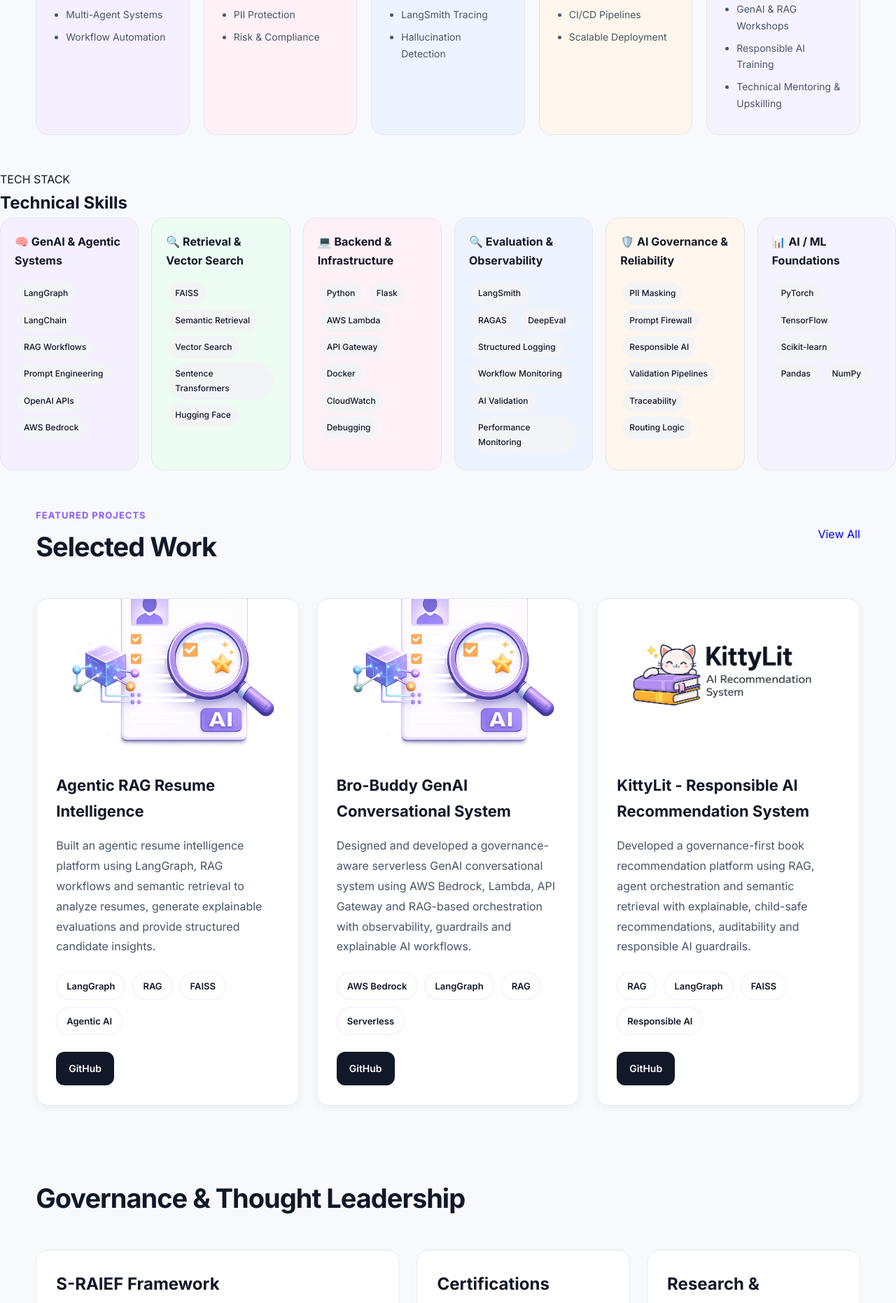
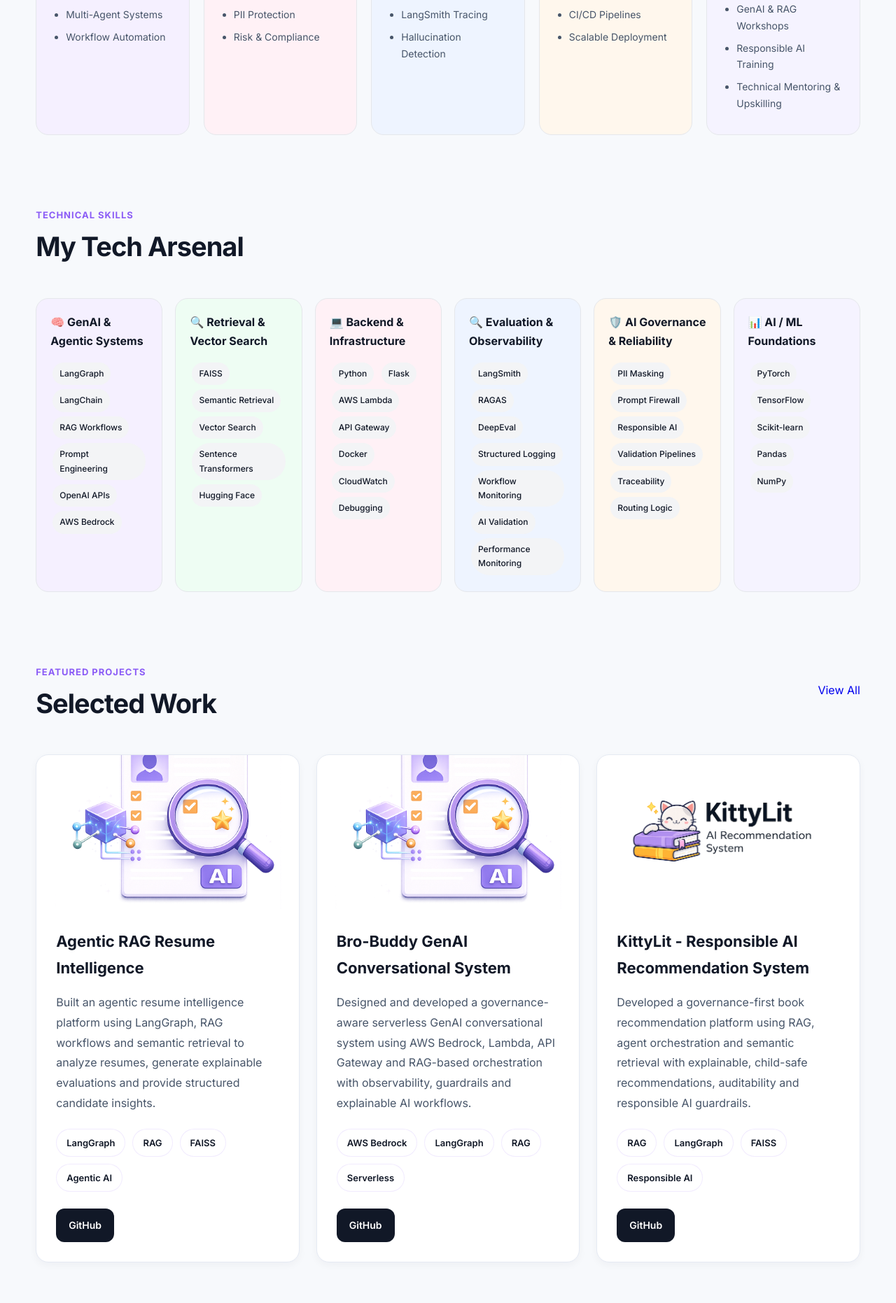
Before and after one commit to suganyaGaurav/suganya_portfolio, a Flask app: page / in a window 1280 px wide. Shown: the part 1357-3219 px from the top of the page at 70% size. Run offline with Flask 3, Linux system fonts and the light colour scheme.

Commit message:
Update index.html

```diff
--- a/templates/index.html
+++ b/templates/index.html
@@ -102,7 +102,7 @@
 
                     </p>
 
-                    <a href="YOUR_LIVE_DEMO_LINK"
+                    <a href="https://suganyagaurav.github.io/Bro-Buddy-Serverless-GenAI-Conversational-System-AWS-/"
                        target="_blank"
                        rel="noopener noreferrer"
                        class="hero-demo-btn">
@@ -174,7 +174,6 @@
 <!-- ========================================= -->
 <!-- SERVICES SECTION -->
 <!-- ========================================= -->
-
 
 
     <section class="services-section" id="services">
@@ -299,11 +298,24 @@
 <!-- ========================================= -->
 <!-- TECHNICAL SKILLS SECTION -->
 <!-- ========================================= -->
-   <div class="skills-title">
 
-        <span>TECH STACK</span>
+     <section class="skills-section" id="skills">
 
-        <h2>Technical Skills</h2>
+    <div class="container">
+
+        <div class="section-header">
+
+            <div>
+
+                <span class="section-tag">
+                    TECHNICAL SKILLS
+                </span>
+
+                <h2 class="section-heading">
+                    My Tech Arsenal
+                </h2>
+
+            </div>
 
         </div>
 
@@ -398,10 +410,13 @@
                     <span>NumPy</span>
                 </div>
 
+        </div>
+        <!-- END TECH GRID -->
 
     </div>
+    <!-- END CONTAINER -->
 
-
+</section>
 
 <!-- ========================================= -->
 <!-- PROJECTS SECTION -->
```
Lines whose indentation alone changed are shown as unchanged.
